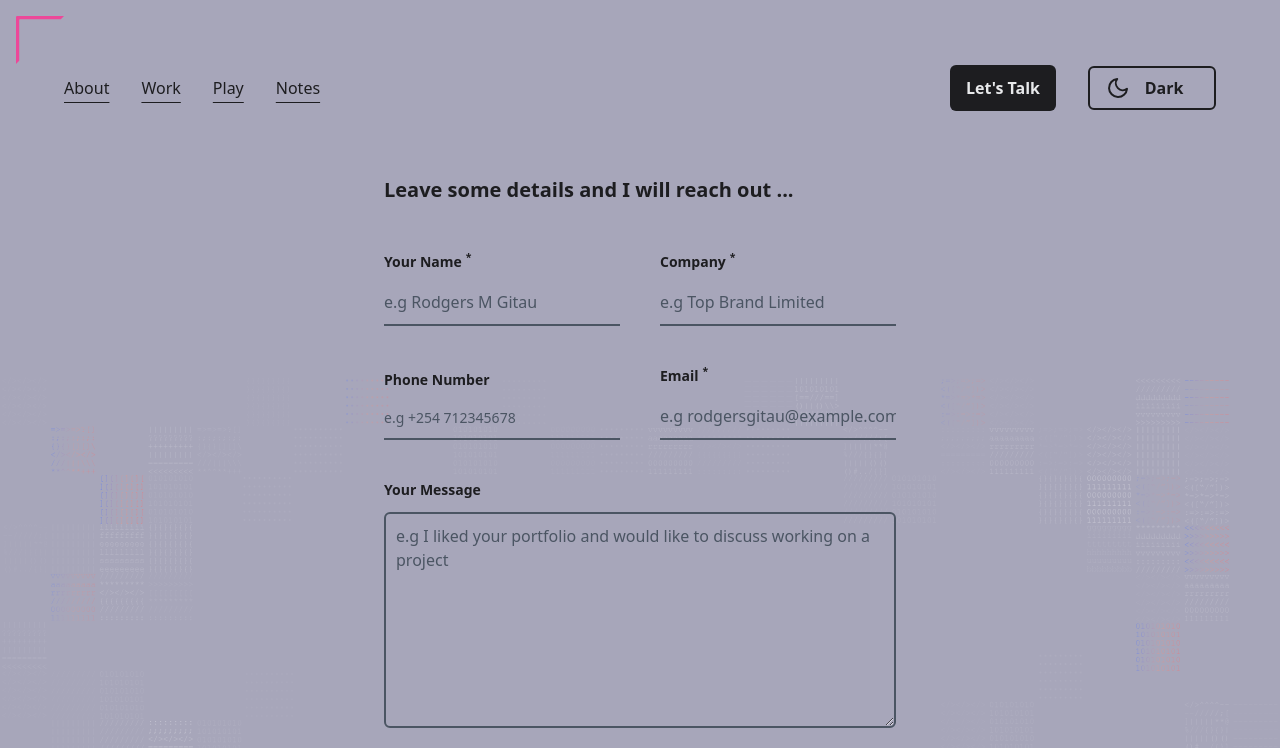
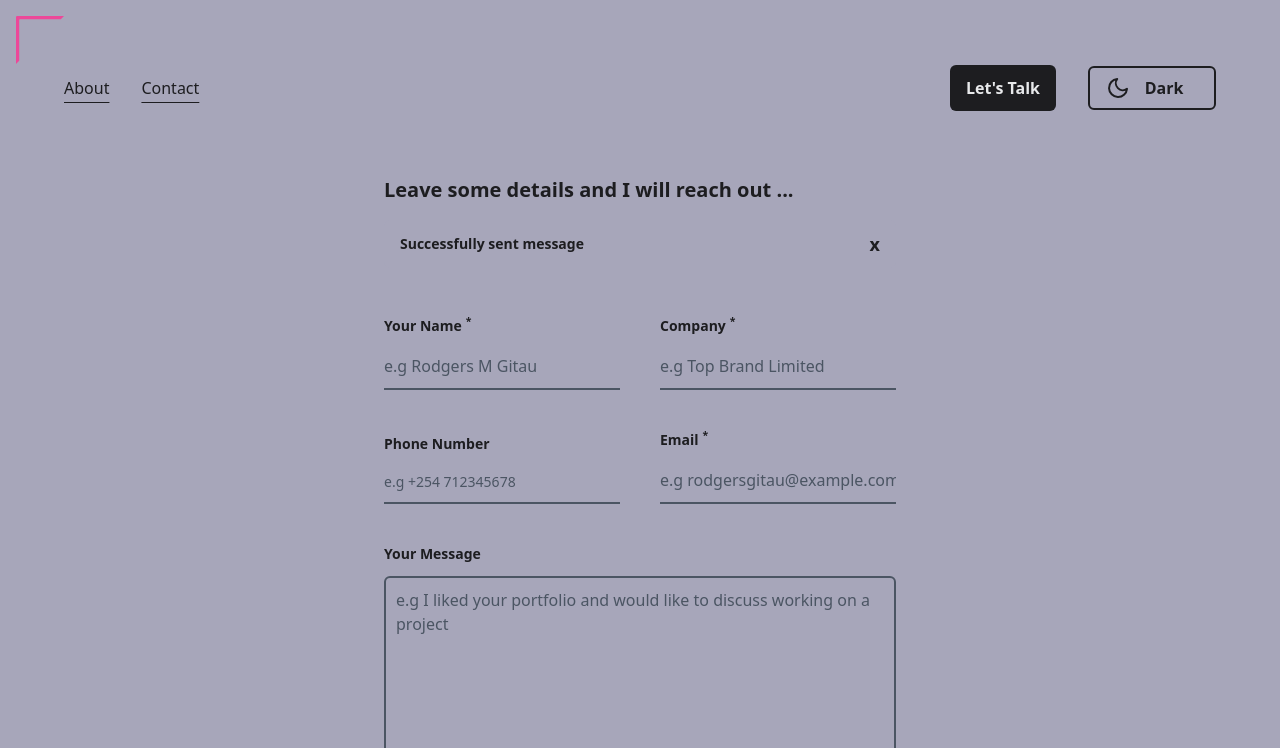
Before and after one commit to rodgersgitau/portfolio, a Next.js app: page /contact in a window 1280 px wide. Shown: the top 748 px of the page. Built offline with nearby package versions, Linux system fonts and the light colour scheme.

Commit message:
feat: remove unfinished links

```diff
--- a/components/Layout.tsx
+++ b/components/Layout.tsx
@@ -25,7 +25,7 @@ export const Layout: FC<LayoutProps> = ({ children }) => {
   return (
     <ThemeProvider enableSystem={true} attribute="class">
       <main className="w-full h-full m-0 p-0 overflow-x-hidden overflow-y-auto bg-purpleGray text-black dark:bg-black dark:text-brightGray">
-        <section className="min-h-screen min-w-screen w-full h-full p-8 bg-ascii-pattern bg-no-repeat bg-right-bottom relative flex flex-col gap-10">
+        <section className="min-h-screen min-w-screen w-full h-full p-8 dark:bg-ascii-pattern dark:bg-no-repeat dark:bg-right-bottom relative flex flex-col gap-10">
           <div className="container relative h-full mx-auto flex flex-col gap-8 px-2 md:px-8">
             <div className="hidden md:block absolute -top-4 -left-4 z-10 ">
               <NextImage
--- a/pages/_app.tsx
+++ b/pages/_app.tsx
@@ -1,12 +1,16 @@
 import "tailwindcss/tailwind.css";
 import "../styles/globals.css";
 
+import Head from "next/head";
 import { AppProps } from "next/app";
 import { Layout } from "../components";
 
 function MyApp({ Component, pageProps }: AppProps) {
   return (
     <Layout>
+      <Head>
+        <link rel="icon" type="image/png" href="/favicon.png" />
+      </Head>
       <Component {...pageProps} />
     </Layout>
   );
--- a/pages/contact.tsx
+++ b/pages/contact.tsx
@@ -1,6 +1,16 @@
-import { useMemo } from "react";
+import { useMemo, useState } from "react";
+
+interface MessageType {
+  type: "info" | "success" | "error";
+  text: string;
+}
 
 const ContactPage = () => {
+  const [message, setMessage] = useState<MessageType | undefined>({
+    type: "info",
+    text: "Successfully sent message",
+  });
+
   const inputs = useMemo(() => {
     return [
       {
@@ -38,7 +48,38 @@ const ContactPage = () => {
       <h1 className="font-black text-xl text-black dark:text-gray-400">
         Leave some details and I will reach out ...
       </h1>
-      <form className="my-8 w-full h-full grid grid-cols-2 gap-10">
+      {message && (
+        <div
+          className={`${alertStyling(
+            message.type
+          )} w-full px-4 py-2.5 flex items-center gap-8 rounded-md`}
+        >
+          <p className="flex-1 text-sm font-semibold ">{message.text}</p>
+          <button
+            onClick={() => setMessage(undefined)}
+            className="text-lg bg-transparent font-semibold"
+          >
+            x
+          </button>
+        </div>
+      )}
+      <form
+        method="POST"
+        data-netlify="true"
+        onSubmit={() =>
+          setMessage({
+            type: "success",
+            text: "Successfully sent message",
+          })
+        }
+        onError={(error) =>
+          setMessage({
+            type: "error",
+            text: `${error}`,
+          })
+        }
+        className="my-8 w-full h-full grid grid-cols-2 gap-10"
+      >
         {inputs.map(({ name, label, required, ...rest }) => {
           return (
             <div
@@ -90,4 +131,16 @@ const ContactPage = () => {
     </div>
   );
 };
+
+const alertStyling = (type: MessageType["type"]) => {
+  switch (type) {
+    case "error":
+      return "bg-pink-100 text-pink-900";
+    case "success":
+      return "bg-emerald-100 text-emerald-900";
+    default:
+      return "bg-purpleGray text-black";
+  }
+};
+
 export default ContactPage;
--- a/pages/index.tsx
+++ b/pages/index.tsx
@@ -19,7 +19,7 @@ const HomePage = () => {
           </h1>
           <div className="flex flex-col gap-8 text-lg text-gray-800 dark:text-gray-400">
             <p>
-              I'm a front-end developer based in Nairobi, Kenya. For the past 5+
+              I'm a front-end developer based in Nairobi, Kenya. For the past 7+
               years, I've designed, developed & shipped all sorts of web
               applications for a myriad of industries i.e hospitality, real
               estate, ecommerce & healthcare
```
Also changed, not shown: components/Navigation.tsx (+4 -3 lines), public/favicon.png (added), 1 other file (tests, documents, lock files or other folders).
